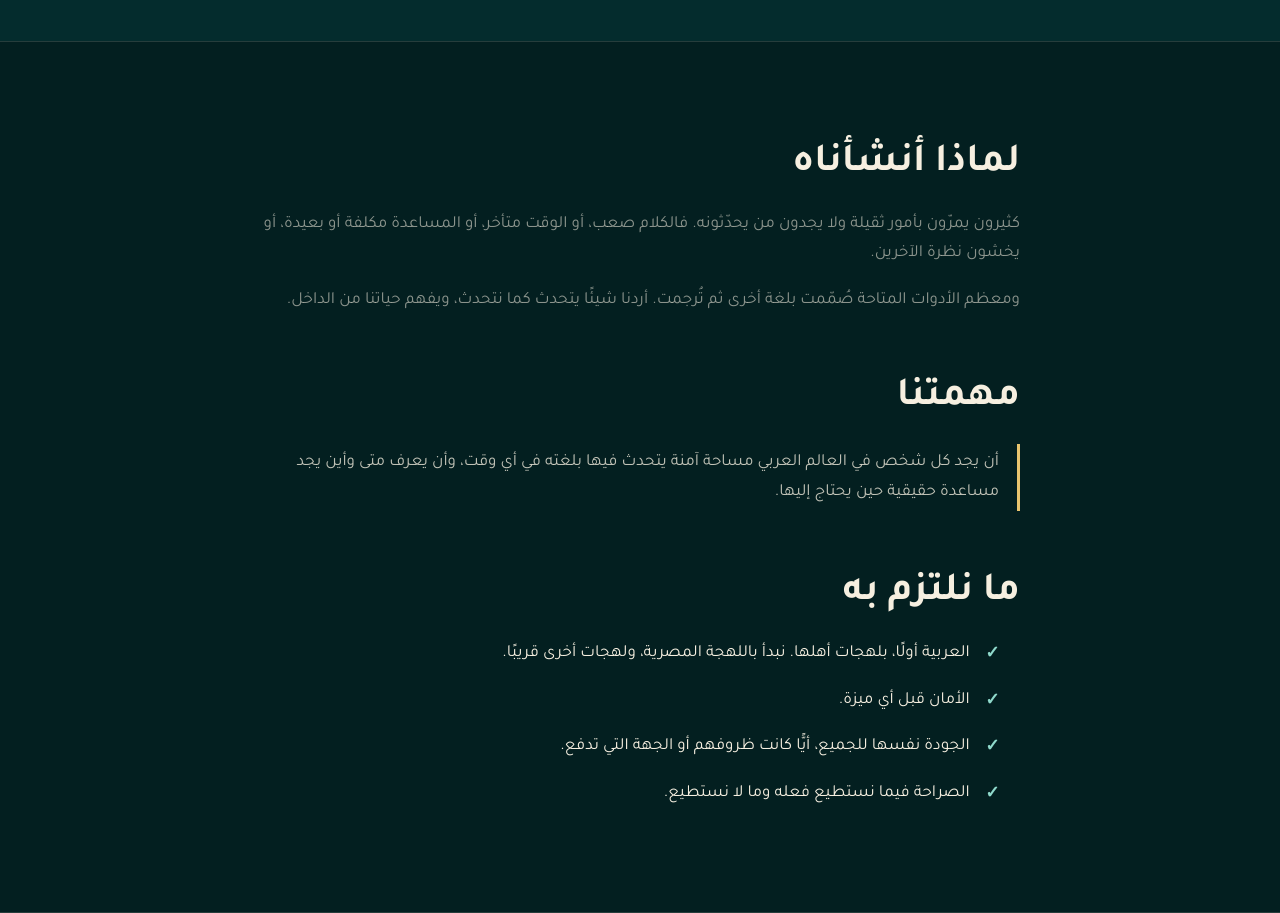
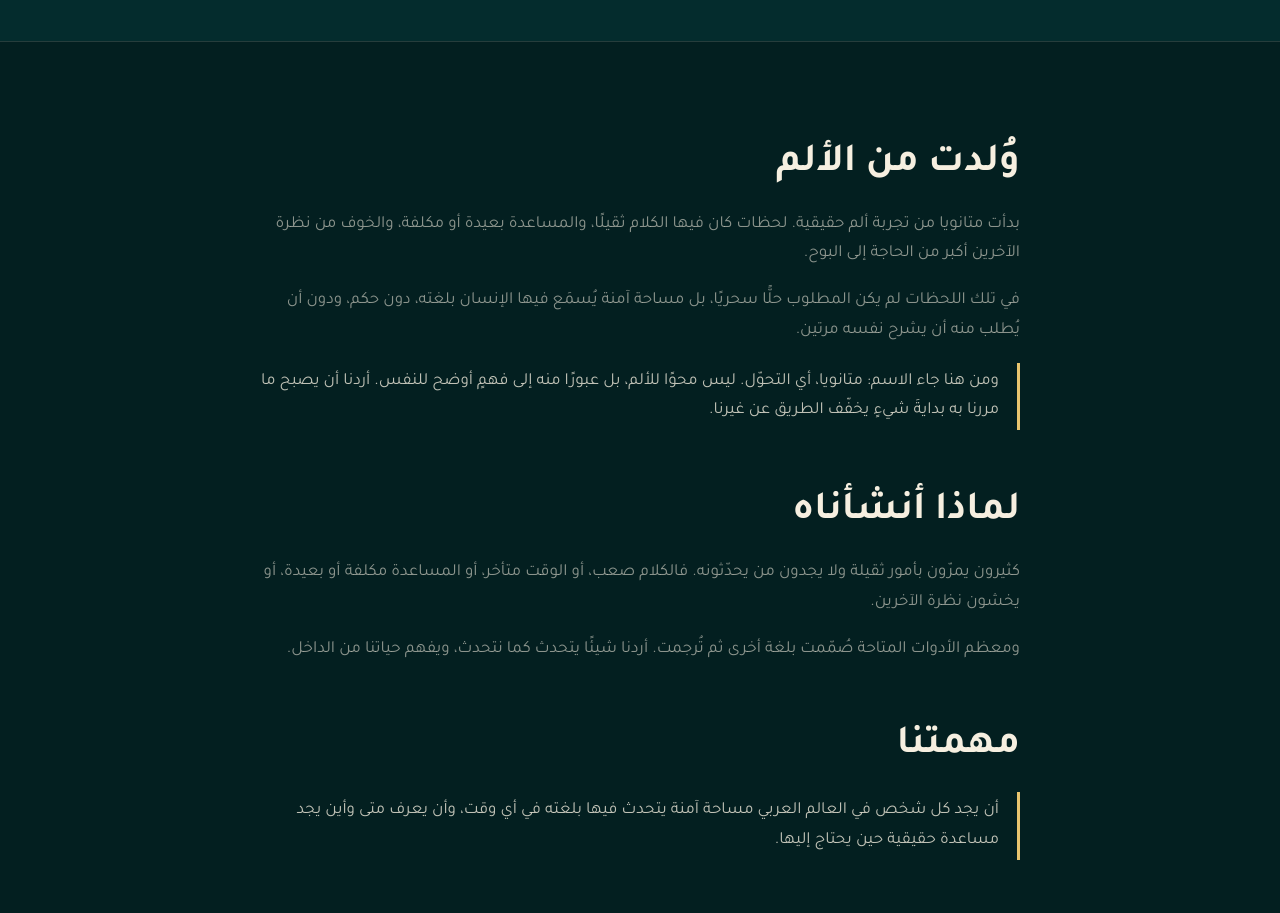
Before and after one commit to hayamabdallatif664/metanoia-website, a plain HTML site: page story.html in a window 1280 px wide. Shown: the part 760-1673 px from the top of the page. Drawn offline with Linux system fonts and the light colour scheme.

Commit message:
Our Story: born after pain (vision only, no names)
Co-Authored-By: Claude Opus 5.5 <noreply@anthropic.com>

```diff
--- a/story.html
+++ b/story.html
@@ -46,7 +46,12 @@
 
 <section class="band">
   <div class="wrap prose">
-    <h2 style="margin-top:0"><span class="ar">لماذا أنشأناه</span><span class="en">Why we made it</span></h2>
+    <h2 style="margin-top:0"><span class="ar">وُلدت من الألم</span><span class="en">Born after pain</span></h2>
+    <p class="muted"><span class="ar">بدأت متانويا من تجربة ألم حقيقية. لحظات كان فيها الكلام ثقيلًا، والمساعدة بعيدة أو مكلفة، والخوف من نظرة الآخرين أكبر من الحاجة إلى البوح.</span><span class="en">Metanoia began after real pain. Moments when words felt heavy, help was far away or too costly, and the fear of how others would see us was bigger than the need to speak.</span></p>
+    <p class="muted"><span class="ar">في تلك اللحظات لم يكن المطلوب حلًّا سحريًا، بل مساحة آمنة يُسمَع فيها الإنسان بلغته، دون حكم، ودون أن يُطلب منه أن يشرح نفسه مرتين.</span><span class="en">What was needed then was not a miracle, but a safe space to be heard in your own language, without judgement, without having to explain yourself twice.</span></p>
+    <p class="callout"><span class="ar">ومن هنا جاء الاسم: متانويا، أي التحوّل. ليس محوًا للألم، بل عبورًا منه إلى فهمٍ أوضح للنفس. أردنا أن يصبح ما مررنا به بدايةَ شيءٍ يخفّف الطريق عن غيرنا.</span><span class="en">That is where the name comes from: metanoia, a turning. Not erasing the pain, but crossing through it to a clearer understanding of yourself. We wanted what we went through to become something that makes the road lighter for others.</span></p>
+
+    <h2><span class="ar">لماذا أنشأناه</span><span class="en">Why we made it</span></h2>
     <p class="muted"><span class="ar">كثيرون يمرّون بأمور ثقيلة ولا يجدون من يحدّثونه. فالكلام صعب، أو الوقت متأخر، أو المساعدة مكلفة أو بعيدة، أو يخشون نظرة الآخرين.</span><span class="en">Many people carry heavy things and have no one to tell. Talking is hard, or it is late at night, or help is expensive or far away, or they fear how others will look at them.</span></p>
     <p class="muted"><span class="ar">ومعظم الأدوات المتاحة صُمّمت بلغة أخرى ثم تُرجمت. أردنا شيئًا يتحدث كما نتحدث، ويفهم حياتنا من الداخل.</span><span class="en">And most existing tools were made in another language, then translated. We wanted something that talks the way we talk, and understands our lives from the inside.</span></p>
 
@@ -60,7 +65,6 @@
       <li><span class="ar">الجودة نفسها للجميع، أيًّا كانت ظروفهم أو الجهة التي تدفع.</span><span class="en">The same quality for everyone, whatever their circumstances or whoever pays.</span></li>
       <li><span class="ar">الصراحة فيما نستطيع فعله وما لا نستطيع.</span><span class="en">Honesty about what we can and cannot do.</span></li>
     </ul>
-    <!-- Founder story: added later, written and approved by the founder. -->
   </div>
 </section>
 
```
